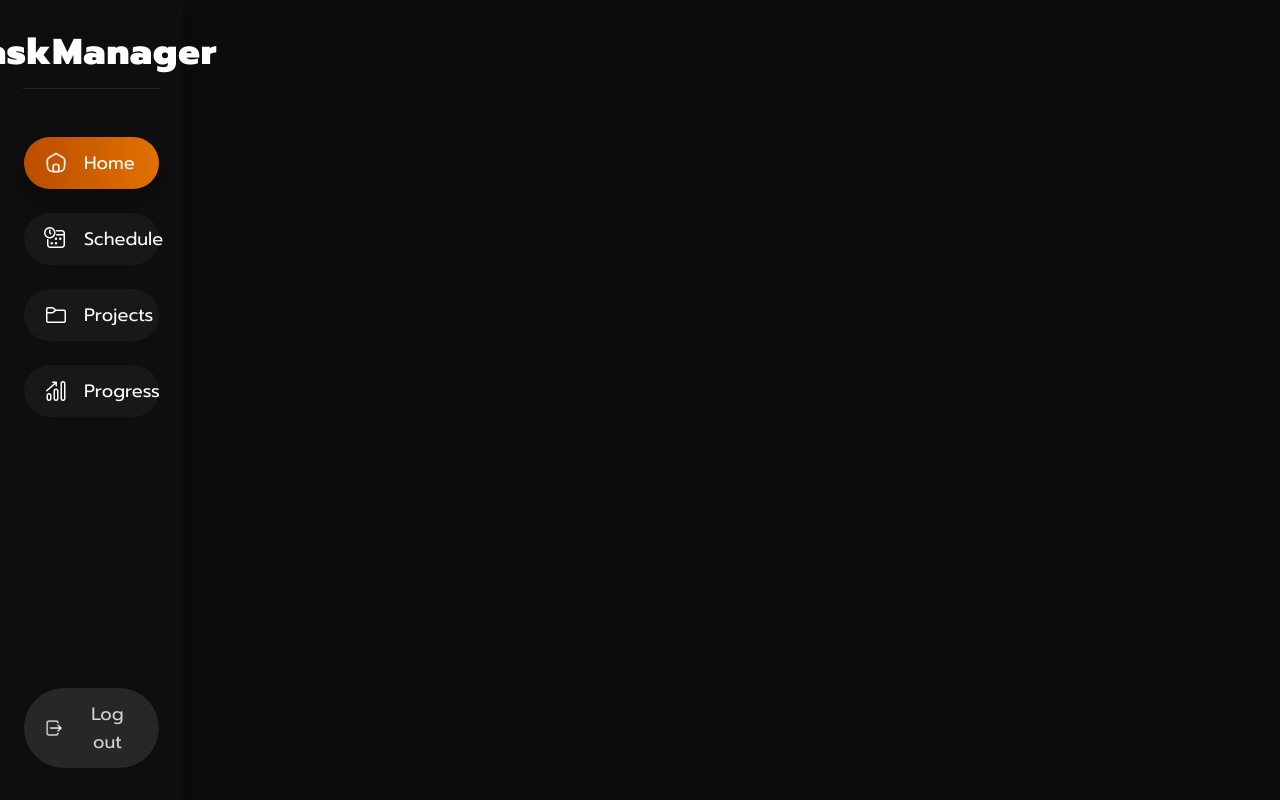
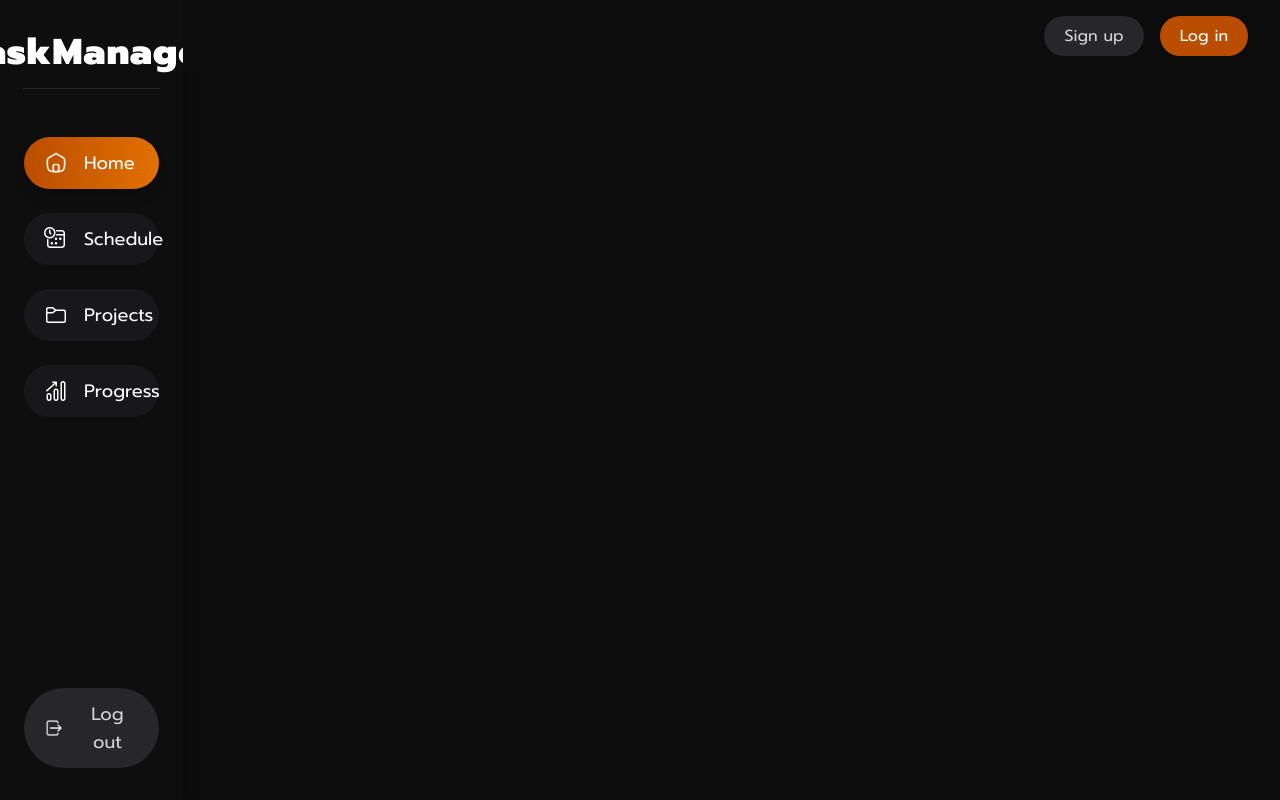
Before and after one commit to markomoev/Revealr, a React (Vite) app: page / in a window 1280 px wide. Built offline with nearby package versions, Linux system fonts and the light colour scheme.

Commit message:
topbar added

```diff
--- /dev/null
+++ b/src/components/global/topbar/Topbar.tsx
@@ -0,0 +1,9 @@
+import AuthLink from "./components/AuthLink"
+
+export default function Topbar(){
+return(
+    <div className="w-full h-fit flex items-center justify-end px-8 py-4" style={{backgroundColor: "oklch(15.5% 0 0)"}}>
+        <AuthLink />
+    </div>
+)
+}
--- /dev/null
+++ b/src/components/global/topbar/components/AuthLink.tsx
@@ -0,0 +1,20 @@
+import { NavLink } from "react-router-dom"
+
+export default function AuthLink(){
+return(
+    <div className="flex flex-row gap-4">
+        <NavLink
+            to=""
+            className="px-5 py-2 bg-zinc-800 text-zinc-300 rounded-full text-base font-medium transition-colors duration-200 hover:bg-zinc-700 focus:outline-none focus:ring-2 focus:ring-zinc-500"
+        >
+            Sign up
+        </NavLink>
+        <NavLink
+            to=""
+            className="px-5 py-2 bg-amber-700 text-white rounded-full text-base font-medium transition-colors duration-200 hover:bg-amber-800 focus:outline-none focus:ring-2 focus:ring-amber-500"
+        >
+            Log in
+        </NavLink>
+    </div>
+)
+}
--- a/src/pages/Home.tsx
+++ b/src/pages/Home.tsx
@@ -1,10 +1,15 @@
 import Sidebar from "../components/global/sidebar/Sidebar"
+import Topbar from "../components/global/topbar/Topbar"
 
 export default function HomePage(){
     return(
-        <div>
-            <div className =''>
-                <Sidebar />
+        <div className="flex flex-row min-h-screen w-full">
+            <Sidebar />
+            <div className="flex flex-col flex-1 w-full">
+                <Topbar />
+                <div className="flex-1">
+                    {/* Main content goes here */}
+                </div>
             </div>
         </div>
     )
```
